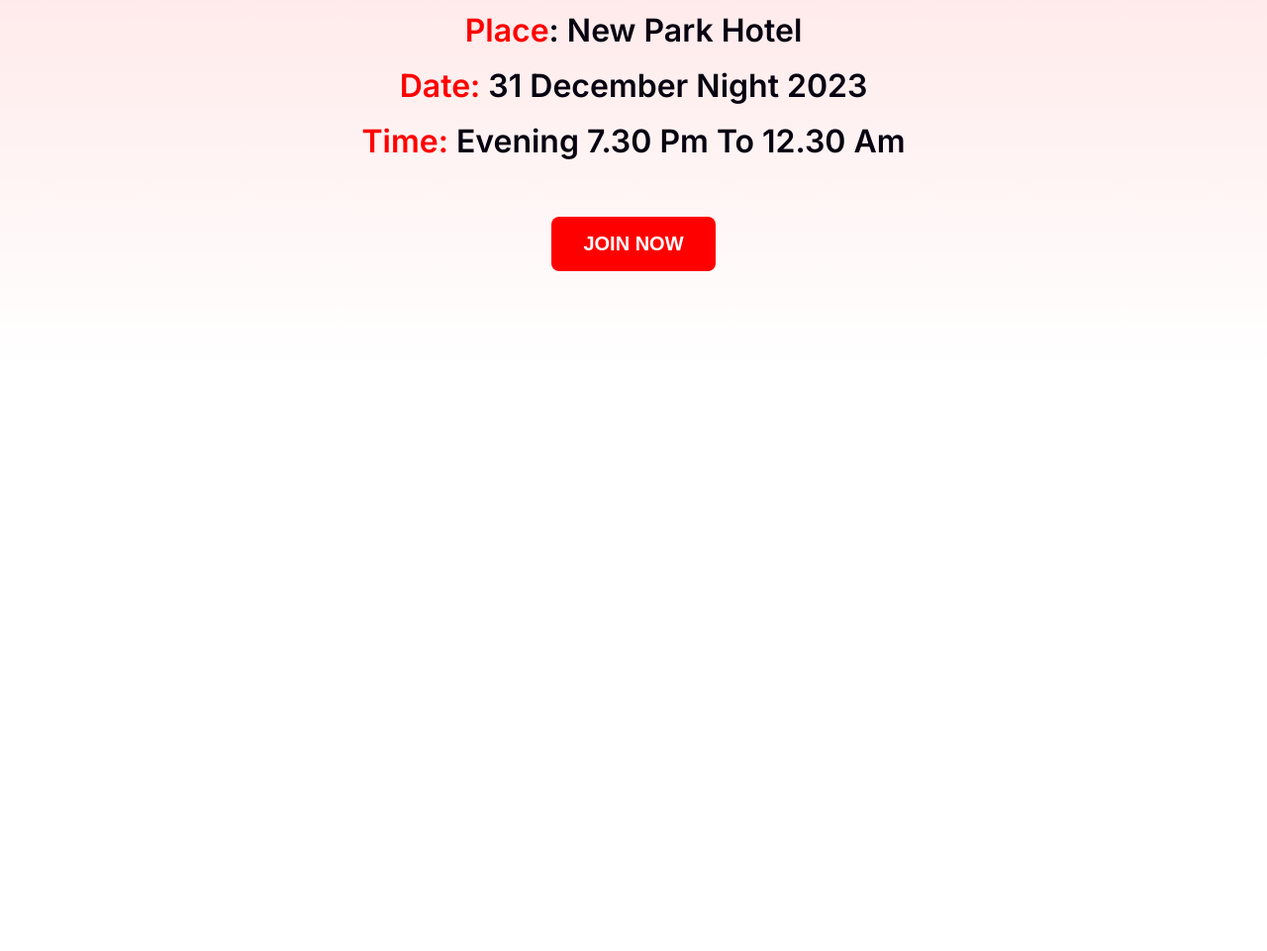
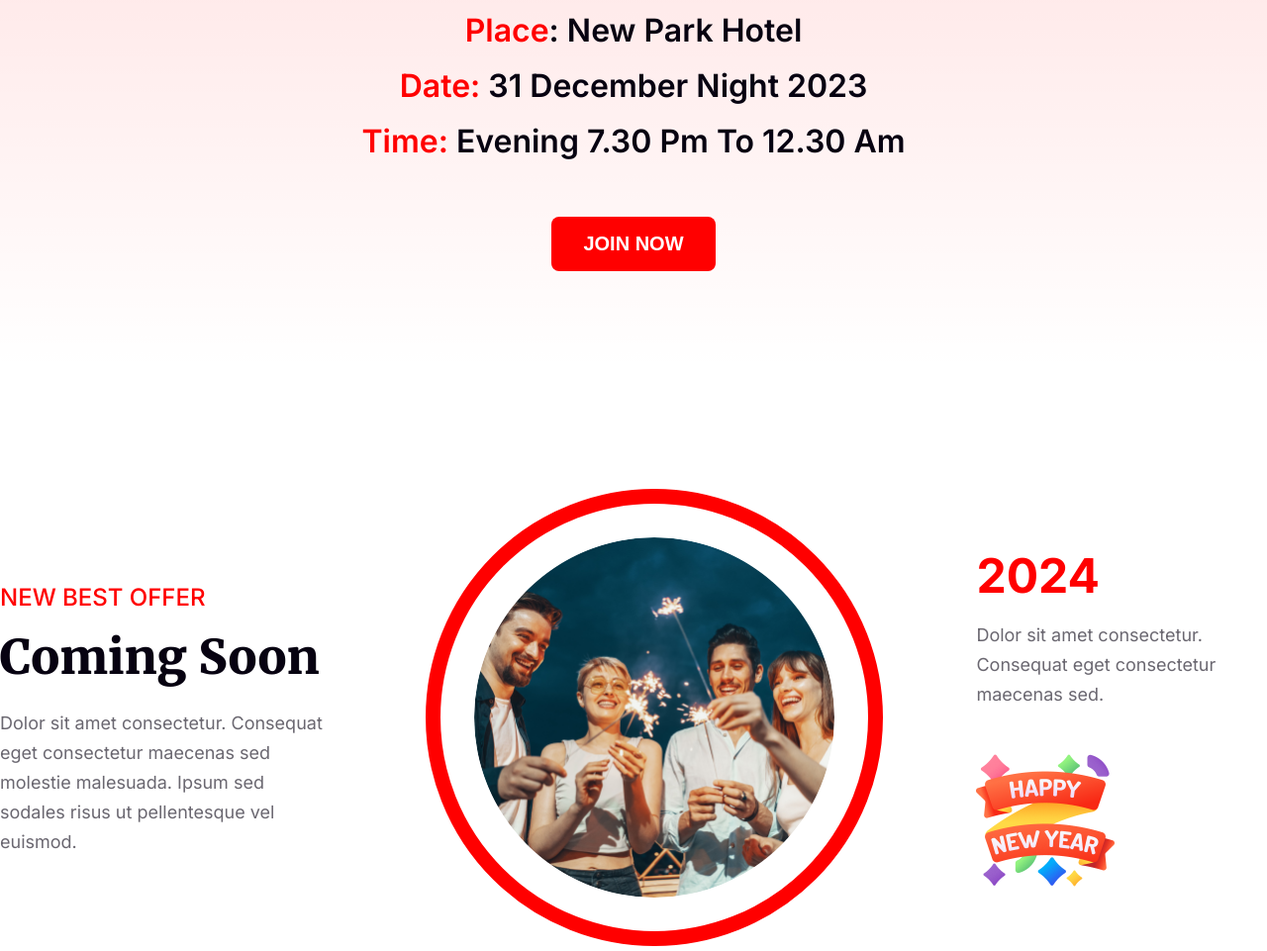
Before and after one commit to msmaahmud/new-year-celebration, a plain HTML site: page index.html in a window 1280 px wide. Shown: the part 2526-3487 px from the top of the page at 99% size. Before the commit the page ends 2900 px from the top, so only its background shows below. Drawn offline with Linux system fonts and the light colour scheme.

Commit message:
coming soon

```diff
--- a/index.html
+++ b/index.html
@@ -53,6 +53,25 @@
                 <button class="btn-primary">JOIN NOW</button>
             </div>
         </section>
+        <section>
+            <div class="coming-soon">
+                <div class="coming-soon-column">
+                    <div class="">
+                        <h4 class="section-subtitle">NEW BEST OFFER</h4>
+                        <h1 class="section-title">Coming Soon</h1>
+                        <p class="section-para">Dolor sit amet consectetur. Consequat eget consectetur maecenas sed molestie malesuada. Ipsum sed sodales risus ut pellentesque vel euismod. </p>
+                    </div>
+                </div>
+                <div class="coming-soon-column">
+                    <img src="images/coming-soon-img.png" alt="" class="cs-img">
+                </div>
+                <div class="coming-soon-column">
+                    <h2 class="cs-subtitle">2024</h2>
+                    <p class="section-para">Dolor sit amet consectetur. Consequat eget consectetur maecenas sed.</p>
+                    <img src="images/cs-new-year.png" alt="" class="happy-new-year">
+                </div>
+            </div>
+        </section>
     </main>
     <footer>
 
--- a/styles/style.css
+++ b/styles/style.css
@@ -152,3 +152,41 @@
 .time button{
     margin-top: 48px;
 }
+
+.coming-soon{
+    display: flex;
+    justify-content: space-evenly;
+    gap: 94px;
+    align-items: center;
+}
+
+.coming-soon .section-title{
+    color: #070211;
+    font-size: 48px;
+    line-height: normal;
+    margin: 16px 0 22px 0;
+}
+.coming-soon .section-para{
+    color: rgba(7, 2, 17, 0.60);
+}
+
+.coming-soon .cs-img{
+    width: 364px;
+    height: auto;
+    padding: 34px;
+    border-radius: 463px;
+    border: 15px solid #F00;
+}
+.coming-soon .happy-new-year{
+    width: 140px;
+    height: auto;
+    margin-top: 42px;
+}
+
+.coming-soon .cs-subtitle{
+    color: #F00;
+    font-size: 48px;
+    font-weight: 700;
+    line-height: normal;
+    margin-bottom: 16px;
+}
```
Also changed, not shown: images/Group 96.png (deleted), images/coming-soon-img.png (added), images/cs-new-year.png (added).
